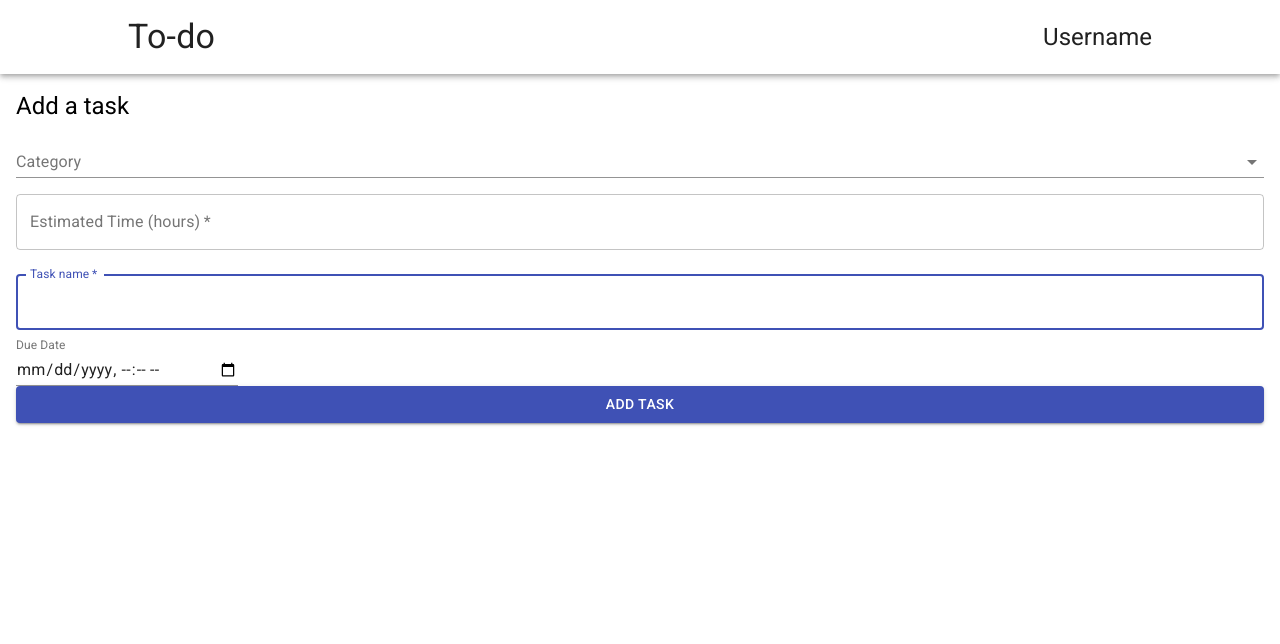
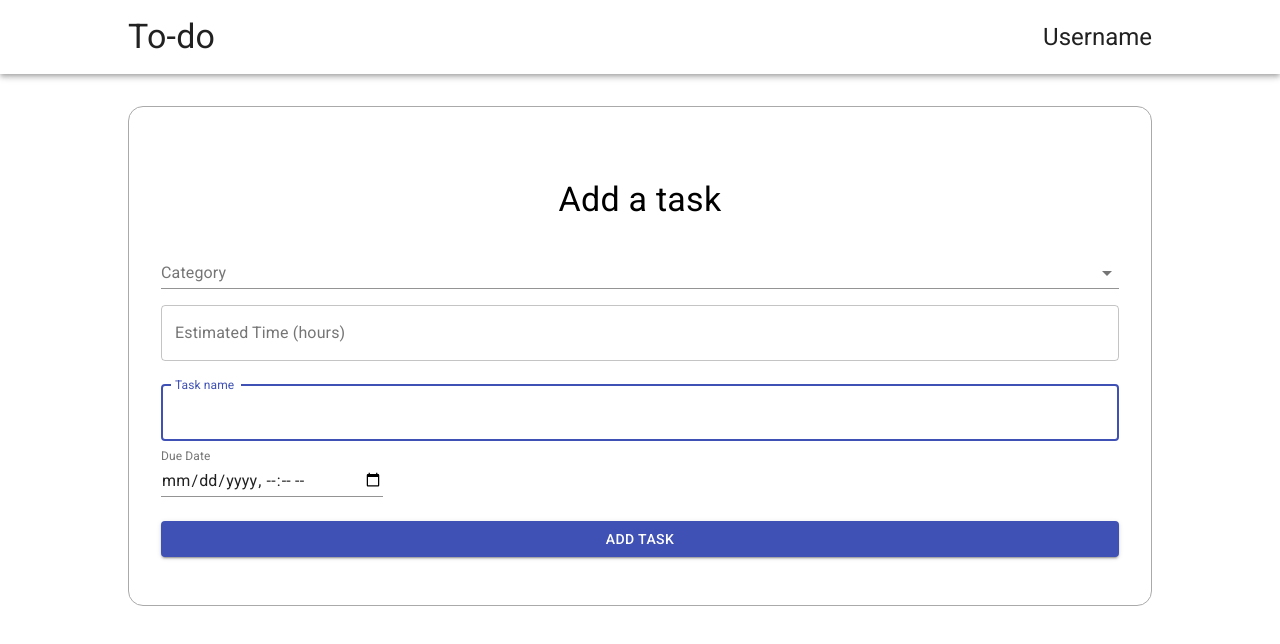
Before and after one commit to bobel95/todos-react, a React (Create React App) app: page /add in a window 1280 px wide. Shown: the top 644 px of the page. Built offline with nearby package versions, Linux system fonts and the light colour scheme.

Commit message:
Add styling to AddTaskPage

```diff
--- a/src/components/AddTaskForm.js
+++ b/src/components/AddTaskForm.js
@@ -1,5 +1,5 @@
 import React from 'react';
-import {styled} from "@material-ui/core";
+import {FormGroup, Paper, styled} from "@material-ui/core";
 import Container from "@material-ui/core/Container";
 import useAddTaskForm from "../validation/useAddTaskForm";
 import Typography from "@material-ui/core/Typography";
@@ -9,8 +9,29 @@ import MenuItem from '@material-ui/core/MenuItem';
 import TextField from "@material-ui/core/TextField";
 import Button from "@material-ui/core/Button";
 import FormControl from '@material-ui/core/FormControl';
+import {makeStyles} from "@material-ui/core/styles";
+
+const useStyles = makeStyles((theme) => ({
+    paper: {
+        marginTop: theme.spacing(5),
+        display: 'flex',
+        flexDirection: 'column',
+        alignItems: 'center',
+
+    },
+    form: {
+        width: '100%',
+        marginTop: theme.spacing(1),
+    },
+    submit: {
+        margin: theme.spacing(3, 0, 2),
+    },
+}));
 
 const AddTaskForm = () => {
+
+    const classes = useStyles()
+
     const AddTaskFormContainer = styled(Container) ({
         padding: "1rem",
     })
@@ -19,11 +40,11 @@ const AddTaskForm = () => {
 
     return (
         <AddTaskFormContainer component="main" maxWidth="xs">
-            <div>
-                <Typography component="h1" variant="h5" gutterBottom>
+            <div className={classes.paper}>
+                <Typography component="h1" variant="h4" gutterBottom>
                     Add a task
                 </Typography>
-                <form onSubmit={handleSubmit}>
+                <form className={classes.form} onSubmit={handleSubmit}>
 
                     <FormControl
                         fullWidth
@@ -36,7 +57,7 @@ const AddTaskForm = () => {
                             onChange={handleChange}
                             value={values.taskType}
                             error={!!errors.taskType}
-                            required
+                            placeholder={errors.taskType}
                         >
                             <MenuItem value={"HOME"}>Home</MenuItem>
                             <MenuItem value={"WORK"}>Work</MenuItem>
@@ -46,19 +67,13 @@ const AddTaskForm = () => {
 
                     <TextField
                         type="number"
-                        InputProps={{
-                            inputProps: {
-                                min: 0,
-                            }
-                        }}
                         variant="outlined"
                         margin="normal"
-                        required
                         fullWidth
+                        autoFocus
                         id="estimatedTime"
                         label="Estimated Time (hours)"
                         name="estimatedTime"
-                        autoFocus
                         onChange={handleChange}
                         value={values.estimatedTime}
                         error={!!errors.estimatedTime}
@@ -68,12 +83,11 @@ const AddTaskForm = () => {
                     <TextField
                         variant="outlined"
                         margin="normal"
-                        required
                         fullWidth
+                        autoFocus
                         id="name"
                         label="Task name"
                         name="name"
-                        autoFocus
                         onChange={handleChange}
                         value={values.name}
                         error={!!errors.name}
@@ -85,6 +99,7 @@ const AddTaskForm = () => {
                         label="Due Date"
                         type="datetime-local"
                         name="dueDate"
+                        ampm={false}
                         onChange={handleChange}
                         value={values.dueDate}
                         error={!!errors.dueDate}
@@ -95,10 +110,11 @@ const AddTaskForm = () => {
                     />
 
                     <Button
-                        fullWidth
                         variant="contained"
                         color="primary"
                         type="submit"
+                        fullWidth
+                        className={classes.submit}
                     >
                         Add Task
                     </Button>
--- a/src/components/Task.js
+++ b/src/components/Task.js
@@ -43,7 +43,7 @@ const Task = props => {
 
     const reloadTasks = props.reloadTasks;
 
-    const { daysLeft, hoursLeft } = getTimeLeft(new Date(dueDate));
+    const { daysLeft, hoursLeft, minutesLeft } = getTimeLeft(new Date(dueDate));
 
     const handleDelete = () => {
         deleteTask(id)
@@ -127,9 +127,14 @@ const Task = props => {
         ? <Typography variant="subtitle1" color="textSecondary">
             {`Due at: ${getDateAndTimeString(new Date(dueDate))}`}
         </Typography>
-        : <DueDateText variant="subtitle1" color="textSecondary">
-            {`Due in: ${daysLeft} days, ${hoursLeft}h`}
-        </DueDateText>
+        : <div>
+            <DueDateText variant="subtitle1" color="textSecondary">
+                {`Due at: ${getDateAndTimeString(new Date(dueDate))}`}
+                <br/>
+                {`Time left: ${daysLeft} days, ${hoursLeft}h, ${minutesLeft}min`}
+            </DueDateText>
+        </div>
+
 
     return (
         <TaskContainer variant="outlined">
--- a/src/layout/AddTaskPage.js
+++ b/src/layout/AddTaskPage.js
@@ -1,12 +1,24 @@
 import React from 'react';
 import Header from "./Header";
 import AddTaskForm from "../components/AddTaskForm";
+import {Container, styled} from "@material-ui/core";
 
 const AddTaskPage = () => {
+
+    const FormContainer = styled(Container) ({
+        width: "80%",
+        margin: "2rem auto",
+        padding: "1rem",
+        border: "1px solid #aaa",
+        borderRadius: "15px",
+    })
+
     return (
         <div>
             <Header/>
-            <AddTaskForm/>
+            <FormContainer>
+                <AddTaskForm/>
+            </FormContainer>
         </div>
     );
 };
```
